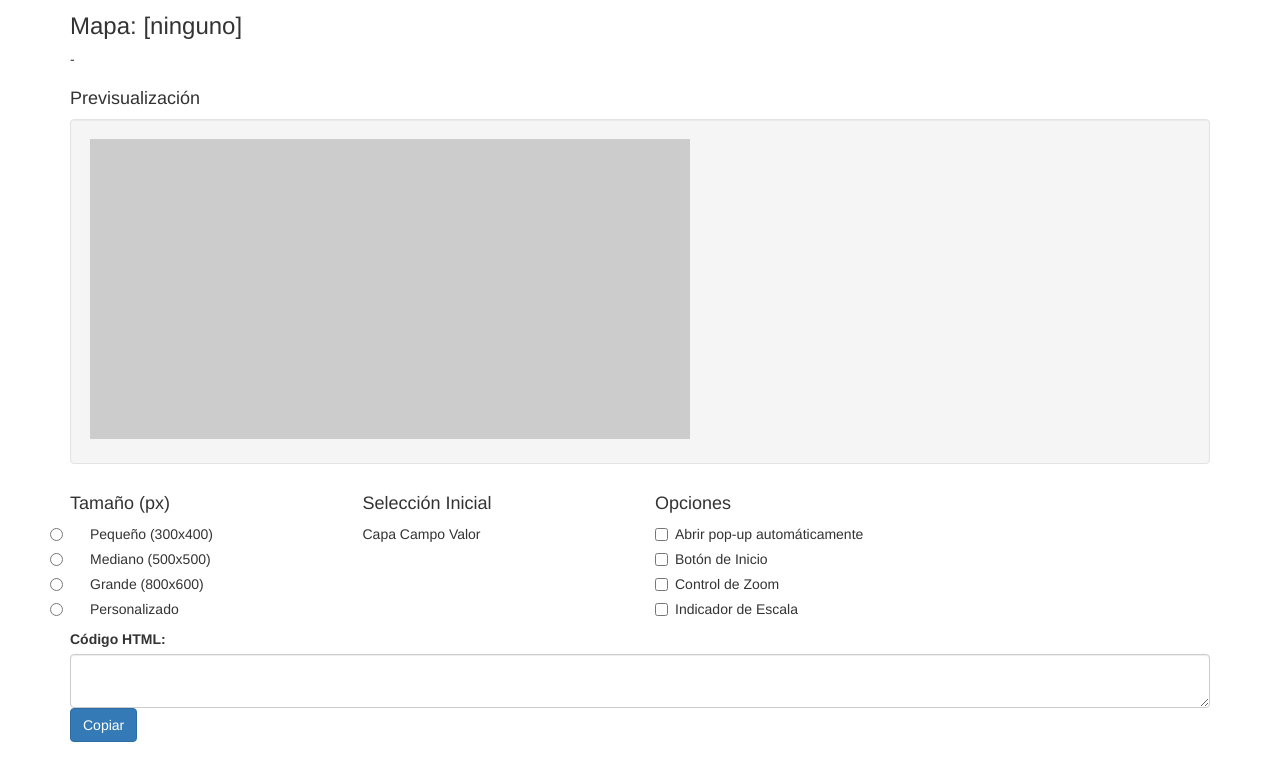
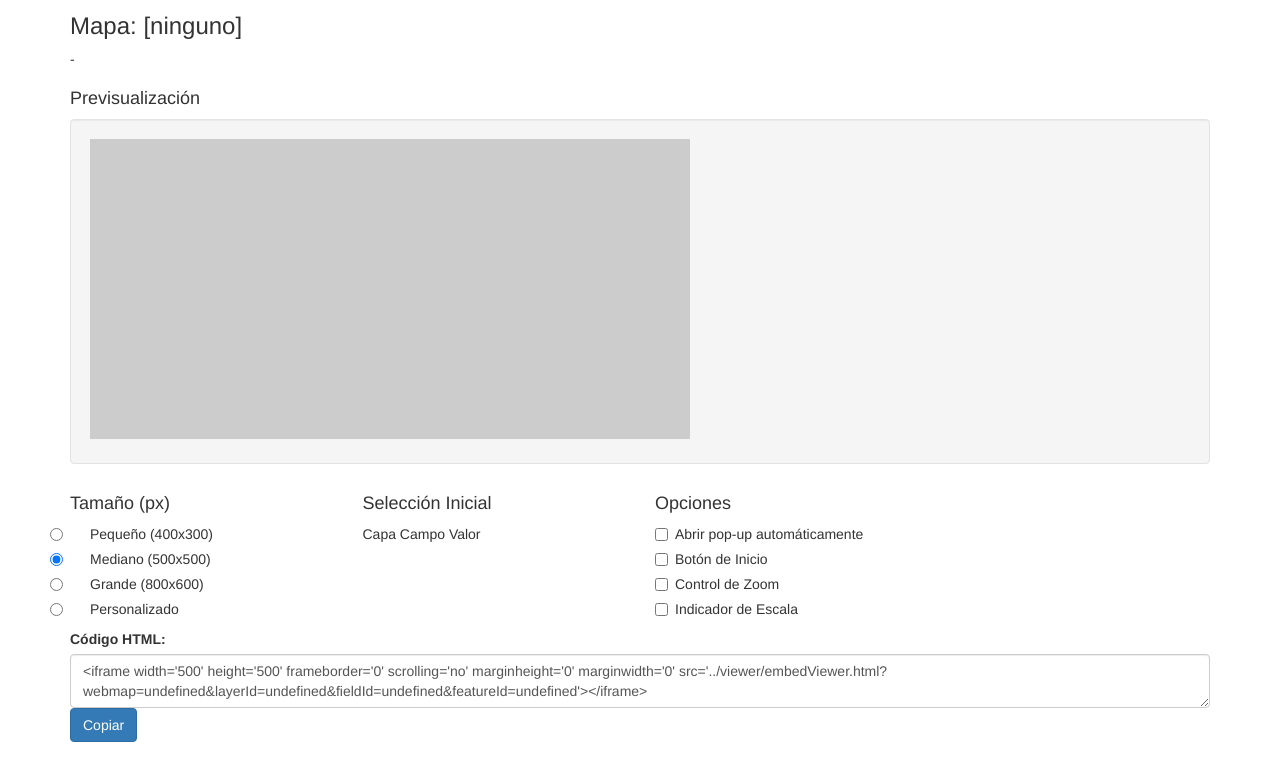
Before and after one commit to jabadia/embed-viewer, a plain HTML site: page url-generator/index.html in a window 1280 px wide. Shown: the part 57-819 px from the top of the page. Drawn offline with nearby package versions, Linux system fonts and the light colour scheme.

Commit message:
ya voy componiendo la url y el código del iframe

```diff
--- a/url-generator/app.js
+++ b/url-generator/app.js
@@ -8,17 +8,43 @@ $(function()
 
 	function getUIState()
 	{
-		return {}
+		var uiState = {};
+
+		var mapSize = $('[name=map-size]:checked').val();
+		switch(mapSize)
+		{
+			case 'small':  uiState.width = 400; uiState.height = 300; break;
+			case 'medium': uiState.width = 500; uiState.height = 500; break;
+			case 'large':  uiState.width = 800; uiState.height = 600; break;
+			case 'custom':
+				uiState.width  = parseInt($('#map-custom-width').val()); if(isNaN(uiState.width)) uiState.width = 400;
+				uiState.height = parseInt($('#map-custom-height').val());if(isNaN(uiState.height)) uiState.height = 300;
+				break;
+		}
+		return uiState;
 	}
 
 	function buildViewerUrl(uiState)
 	{
-		return "";
+		var viewerUrl = "../viewer/embedViewer.html?webmap=" + uiState.webmapid +
+			"&layerId=" + uiState.layerId +
+			"&fieldId=" + uiState.fieldId +
+			"&featureId=" + uiState.featureId;
+
+		return viewerUrl;
 	}
 
 	function buildIframeCode(uiState)
 	{
-		return "";
+		var viewerUrl = buildViewerUrl(uiState);
+
+		var iframeCode = "<iframe " +
+			"width='" + uiState.width + "' " +
+			"height='" + uiState.height + "' " +
+			"frameborder='0' scrolling='no' marginheight='0' marginwidth='0' " +
+			"src='" + viewerUrl + "'></iframe>";
+
+		return iframeCode;
 	}
 
 	/* event handlers */
@@ -38,11 +64,35 @@ $(function()
 		console.log("copyEmbedCode()");
 	}
 
+	function updateUI()
+	{
+		console.log("updateUI()");
+
+		/* size */
+		var mapSize = $('[name=map-size]:checked').val();
+		( mapSize == 'custom' )? $('#map-custom-size').show() : $('#map-custom-size').hide();
+		console.log(mapSize);
+
+		var uiState = getUIState();
+		var iframeCode = buildIframeCode(uiState);
+
+		$('#embed-code').val(iframeCode);
+	}
+
 	/* init */
 
 	function initUI()
 	{
 		console.log("initUI()");
+
+		$('[type=checkbox]').change(updateUI);
+		$('[type=radio]').change(updateUI);
+		$('[type=text]').change(updateUI);
+
+		/* initial values */
+		$('#map-size-medium').prop('checked',true);
+
+		updateUI();
 	}
 
 	initUI();
--- a/url-generator/index.html
+++ b/url-generator/index.html
@@ -75,7 +75,7 @@
 			<div class="col-sm-3">
 				<h4>Tamaño (px)</h4>
 				<div class="radio">
-				<input type="radio" name="map-size" id="map-size-small" value="small"><label for="map-size-small"> Pequeño (300x400)</label>
+				<input type="radio" name="map-size" id="map-size-small" value="small"><label for="map-size-small"> Pequeño (400x300)</label>
 				</div>
 				<div class="radio">
 				<input type="radio" name="map-size" id="map-size-medium" value="medium"><label for="map-size-medium"> Mediano (500x500)</label>
@@ -89,7 +89,7 @@
 				<div id="map-custom-size">
 					<input type="text" name="map-custom-width" id="map-custom-width" placeholder="ancho">
 					x
-					<input type="text" name="map-custom-heigth" id="map-custom-heigth" placeholder="alto">
+					<input type="text" name="map-custom-height" id="map-custom-height" placeholder="alto">
 				</div>
 			</div>
 			<div class="col-sm-3">
```
